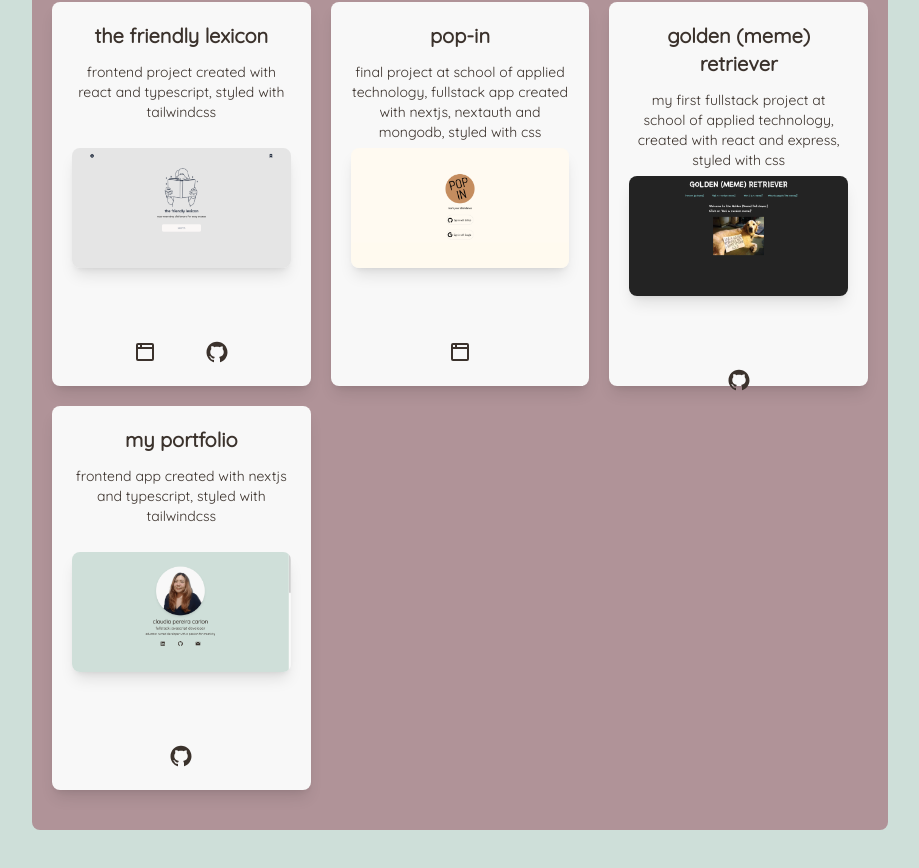
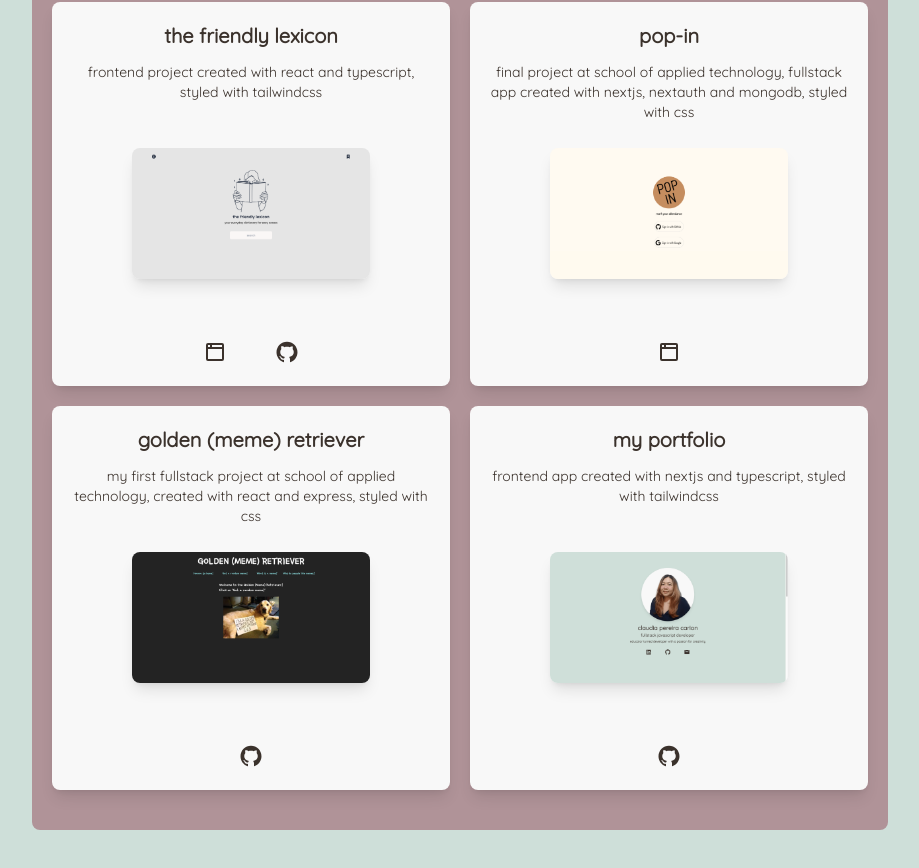
Before and after one commit to claudiacarion/claudiacarion-portfolio, a Next.js app: page / in a window 1280 px wide. Shown: the part 1418-2286 px from the top of the page, without its empty margins (180-1099 px from the left). Built offline with nearby package versions, Linux system fonts and the light colour scheme.

Commit message:
changed project styling

```diff
--- a/src/pages/index.tsx
+++ b/src/pages/index.tsx
@@ -67,12 +67,12 @@ export default function Home(): JSX.Element {
 
         <section className="bg-three py-5 px-5 rounded-lg text-one md:mx-12 lg:mx-48">
           <h2 className=" text-2xl font-bold text-center">my projects</h2>
-          <div className="grid grid-cols-1 md:grid-cols-2 lg:grid-cols-3 gap-5 py-5">
+          <div className="grid grid-cols-1 md:grid-cols-2 lg:grid-cols-2 gap-5 py-5">
             <div className=" bg-five w-full rounded-lg shadow-lg p-5 h-96">
               <h3 className=" text-lg font-bold text-center pb-3 md:text-xl">the friendly lexicon</h3>
               <p className=" text-center text-sm h-1/4 md:text-md">frontend project created with react and typescript, styled with tailwindcss</p>
-              <div className='w-full h-1/2 '>
-              <Image src={lexicon} alt="lexicon" className='relative mx-auto shadow-lg w-full h-auto rounded-lg'/>
+              <div className='w-full h-1/2'>
+              <Image src={lexicon} alt="lexicon" className='relative mx-auto shadow-lg w-full h-auto md:w-2/3 rounded-lg'/>
               </div>
               <div className="flex justify-center gap-12">
               <a href="https://the-friendly-lexicon.netlify.app/"><TbBrowser className='text-2xl mt-5 cursor-pointer hover:text-two'/></a>
@@ -83,7 +83,7 @@ export default function Home(): JSX.Element {
               <h3 className="text-lg font-bold text-center pb-3 md:text-xl">pop-in</h3>
               <p className=" text-center text-sm h-1/4 md:text-md">final project at school of applied technology, fullstack app created with nextjs, nextauth and mongodb, styled with css</p>
               <div className='w-full h-1/2'>
-              <Image src={popin} alt="lexicon" className='relative mx-auto shadow-lg rounded-lg w-full h-auto'/>
+              <Image src={popin} alt="lexicon" className='relative mx-auto shadow-lg rounded-lg w-full h-auto md:w-2/3'/>
               </div>
               <div className="flex justify-center gap-12">
               <a href="https://dashing-taffy-506794.netlify.app/"><TbBrowser className='text-2xl mt-5 cursor-pointer hover:text-two'/></a>
@@ -93,7 +93,7 @@ export default function Home(): JSX.Element {
               <h3 className="text-lg font-bold text-center pb-3 md:text-xl">golden (meme) retriever</h3>
               <p className=" text-center text-sm h-1/4 md:text-md">my first fullstack project at school of applied technology, created with react and express, styled with css</p>
               <div className='w-full h-1/2'>
-              <Image src={meme} alt="lexicon" className='relative mx-auto shadow-lg w-full h-auto rounded-lg'/>
+              <Image src={meme} alt="lexicon" className='relative mx-auto shadow-lg w-full h-auto rounded-lg md:w-2/3'/>
           </div>
               <div className="flex justify-center gap-12">
               <a href="https://github.com/claudiacarion/goldenmemeretriever"><AiFillGithub className='text-2xl mt-5 cursor-pointer hover:text-two'/></a>
@@ -103,7 +103,7 @@ export default function Home(): JSX.Element {
               <h3 className="text-lg font-bold text-center pb-3 md:text-xl">my portfolio</h3>
               <p className=" text-center text-sm h-1/4 md:text-md">frontend app created with nextjs and typescript, styled with tailwindcss</p>
               <div className='w-full h-1/2'>
-              <Image src={portfolio} alt="lexicon" className='relative mx-auto shadow-lg w-full rounded-lg'/>
+              <Image src={portfolio} alt="lexicon" className='relative mx-auto shadow-lg w-full rounded-lg md:w-2/3'/>
               </div>
               <div className="flex justify-center gap-12">
               <a href="https://github.com/claudiacarion/claudiacarion-portfolio"><AiFillGithub className='text-2xl mt-5 cursor-pointer hover:text-two'/></a>
```
